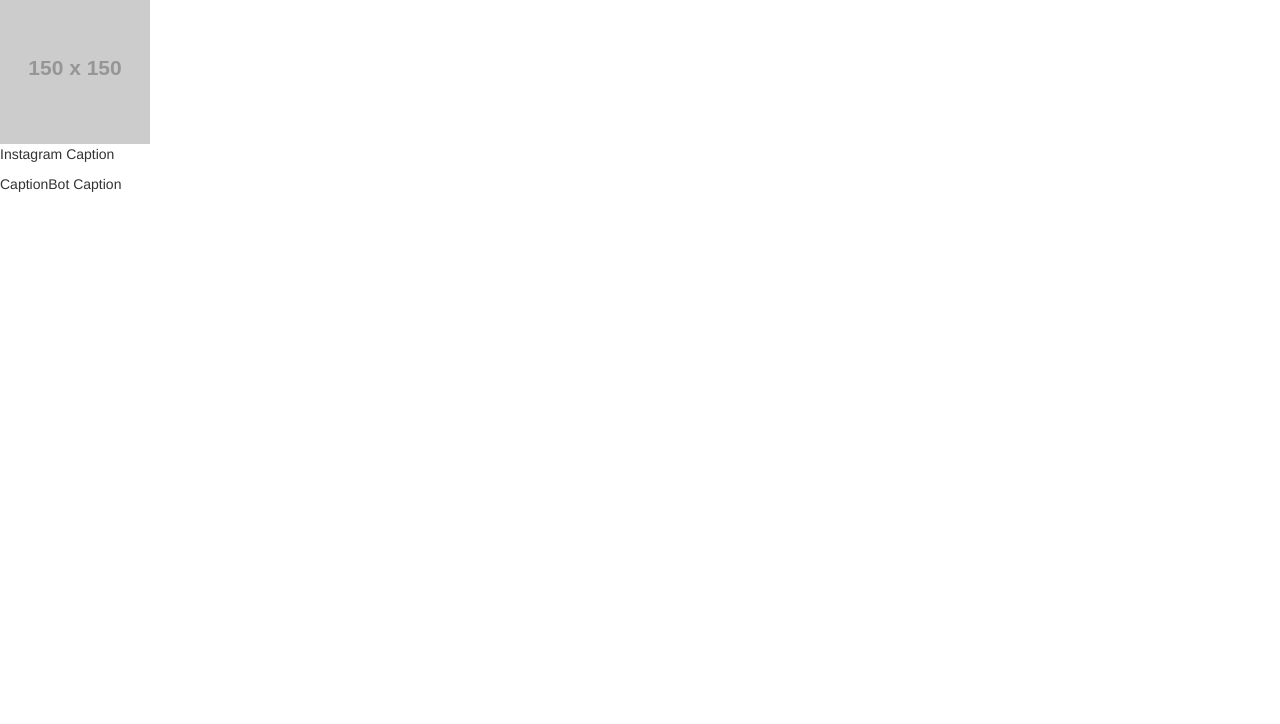
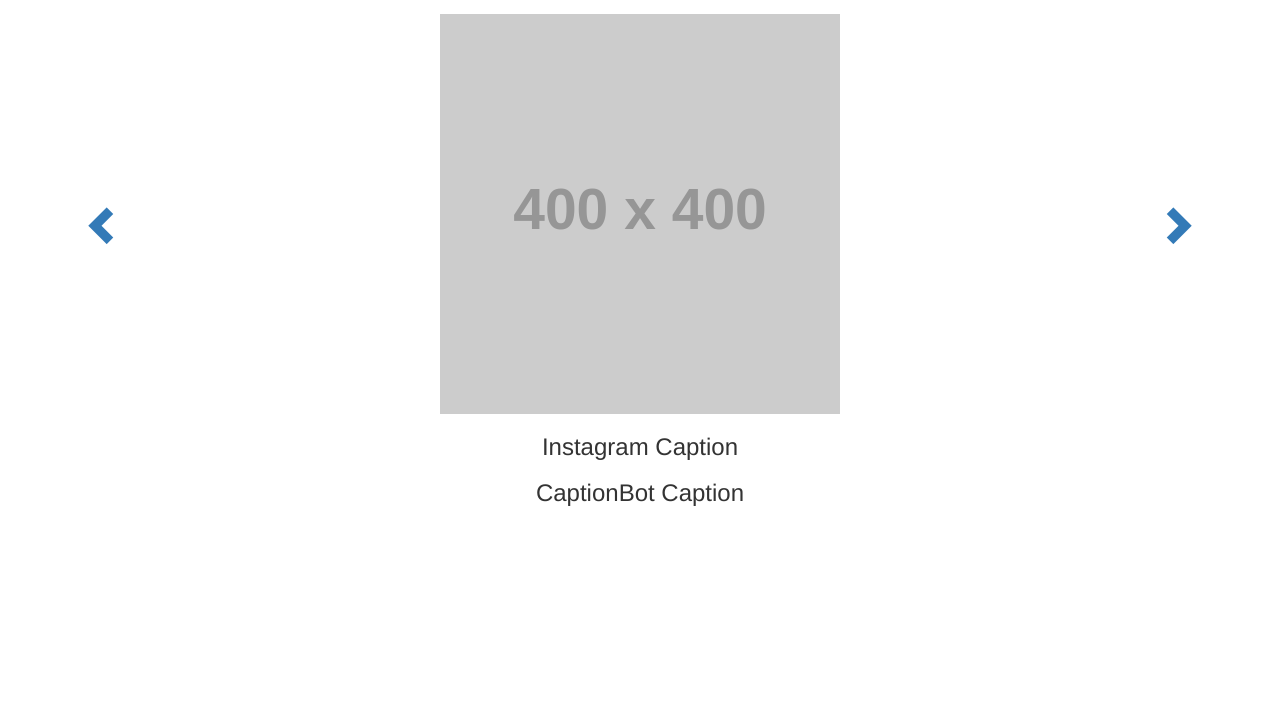
Before and after one commit to cbadart/InstagramGuesser, a plain HTML site: page index.html in a window 1280 px wide. Shown: the part 76-800 px from the top of the page. Drawn offline with nearby package versions, Linux system fonts and the light colour scheme; placeholder pictures from the web are drawn by us.

Commit message:
styled index page

```diff
--- /dev/null
+++ b/custom.css
@@ -0,0 +1,4 @@
+.arrow {
+	font-size: 40px;
+	margin-top: 180px;
+}
--- a/index.html
+++ b/index.html
@@ -3,20 +3,24 @@
 	<head>
 		<title>Instagram Guesser</title>
 		<link href="https://maxcdn.bootstrapcdn.com/bootstrap/3.3.7/css/bootstrap.min.css" rel="stylesheet" integrity="sha384-BVYiiSIFeK1dGmJRAkycuHAHRg32OmUcww7on3RYdg4Va+PmSTsz/K68vbdEjh4u" crossorigin="anonymous">
+		<link href="custom.css" rel="stylesheet"
 	</head>
 	<body>
-		<h1>Instagram Guesser</h1>
-		<div class="row">
-			<div class="col-md-offset-2"></div>
-			<div class="col-md-8" id="dataArea">
-				<img id="instaimg" src="http://via.placeholder.com/150x150"/>
-				<p id="instacap">Instagram Caption</p>
-				<p id="captionbotcap">CaptionBot Caption</p>
+		<div class="container" style="text-align: center;">
+			<h1>Instagram Guesser</h1>
+			<br>
+			<div class="row" style="text-align: center;">
+				<div class="col-md-1"><button class="btn btn-link arrow"><span class="glyphicon glyphicon-chevron-left" aria-hidden="true"></span></button></div>
+				<div class="col-md-10" id="dataArea">
+					<img id="instaimg" src="http://via.placeholder.com/400x400"/>
+					<h3 id="instacap">Instagram Caption</h3>
+					<h3 id="captionbotcap">CaptionBot Caption</h3>
+				</div>
+				<div class="col-md-1"><button class="btn btn-link arrow"><span class="glyphicon glyphicon-chevron-right" aria-hidden="true"></span></button></div>
 			</div>
-			<div class="col-md-offset-2"></div>
 		</div>
-		<script src="https://maxcdn.bootstrapcdn.com/bootstrap/3.3.7/js/bootstrap.min.js" integrity="sha384-Tc5IQib027qvyjSMfHjOMaLkfuWVxZxUPnCJA7l2mCWNIpG9mGCD8wGNIcPD7Txa" crossorigin="anonymous"></script>
-		<script src="http://ajax.aspnetcdn.com/ajax/jQuery/jquery-3.2.1.min.js"</script>
+		<script src="https://cdnjs.cloudflare.com/ajax/libs/jquery/3.2.1/jquery.min.js" integrity="sha256-hwg4gsxgFZhOsEEamdOYGBf13FyQuiTwlAQgxVSNgt4=" crossorigin="anonymous"></script>
+		<script src="https://cdnjs.cloudflare.com/ajax/libs/twitter-bootstrap/4.0.0-beta.2/js/bootstrap.bundle.min.js" integrity="sha256-RJDxW82QORKYXHi6Cx1Ku8lPfuwkDIBQaFZ20HGxPXQ=" crossorigin="anonymous"></script>
 		<script>
 			$.get('./data/train.csv', function(data) {
 				var head = data.split("\n");
```
